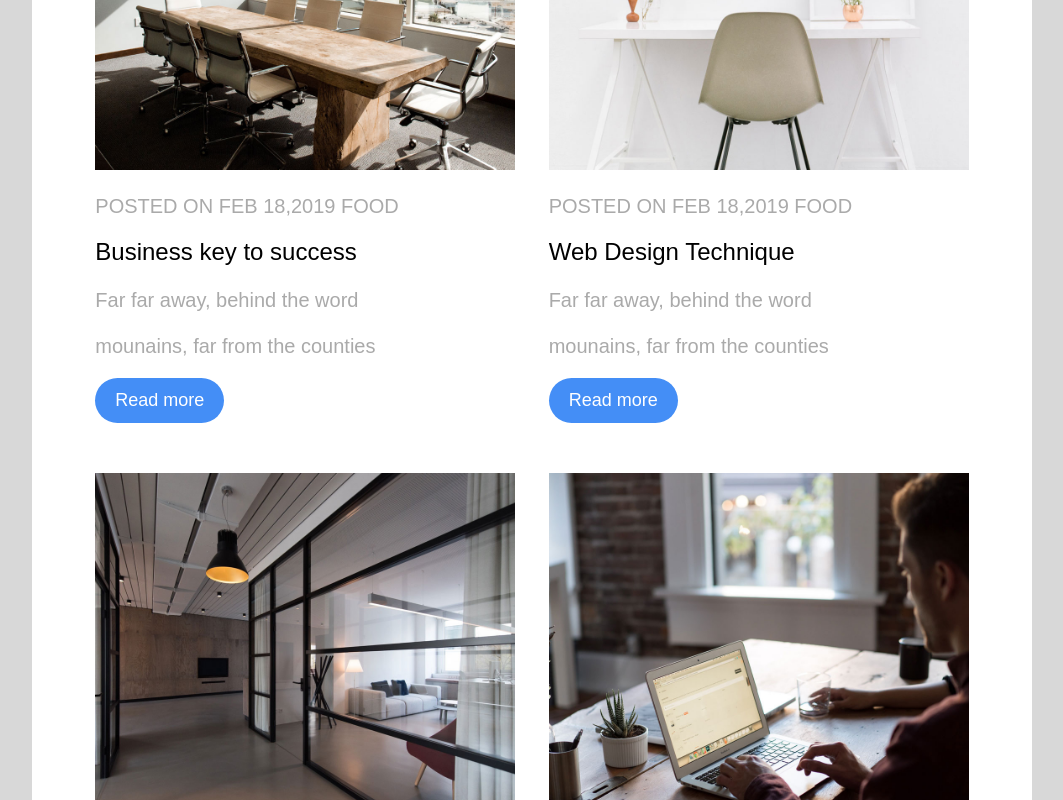
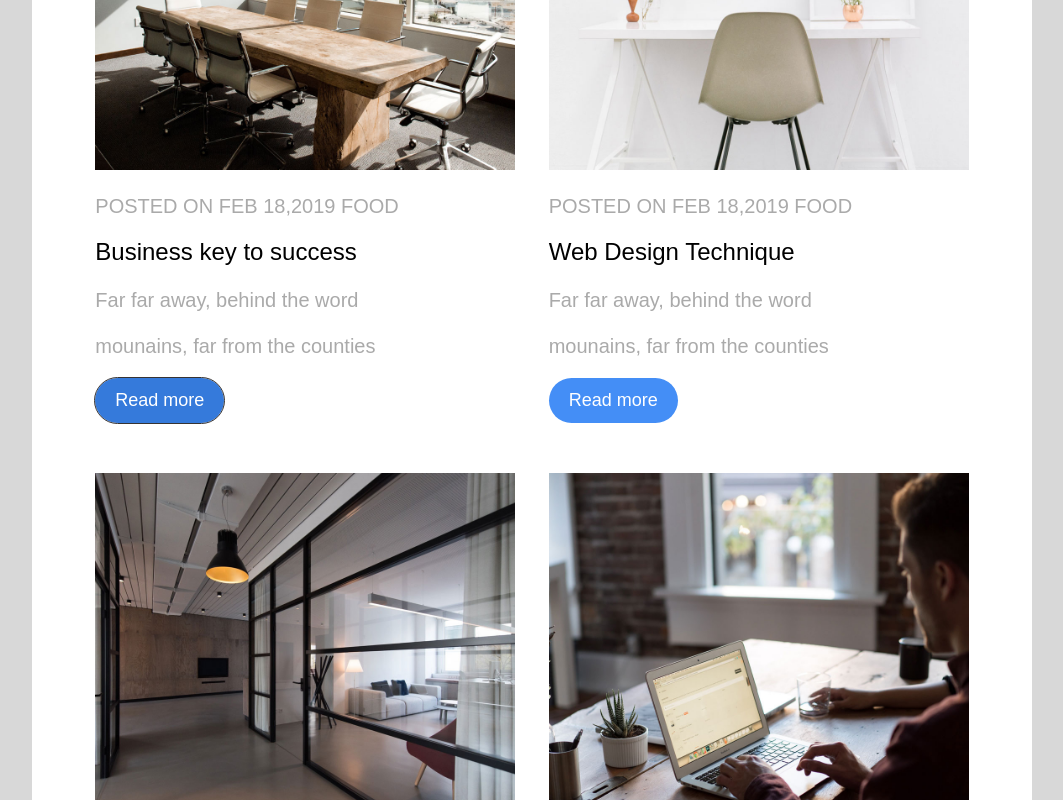
Before and after one commit to Diyaeeddine/diyae4coding, a plain HTML site: page index.html in a window 1280 px wide. In both pictures the pointer is over the button 267 px from the left and 1835 px from the top of the page. Shown: the part 1435-2235 px from the top of the page, without its empty margins (108-1171 px from the left). Drawn offline with Linux system fonts and the light colour scheme.

Commit message:
Update style.css

```diff
--- a/style.css
+++ b/style.css
@@ -67,6 +67,10 @@ button {
   cursor: pointer;
   margin: 20px 0px 0px 0px;
 }
+button:hover {
+  background-color: #357adb;
+  outline: 1px solid #363333;
+}
 footer {
   height: 600px;
   background-color: #000000;
```
